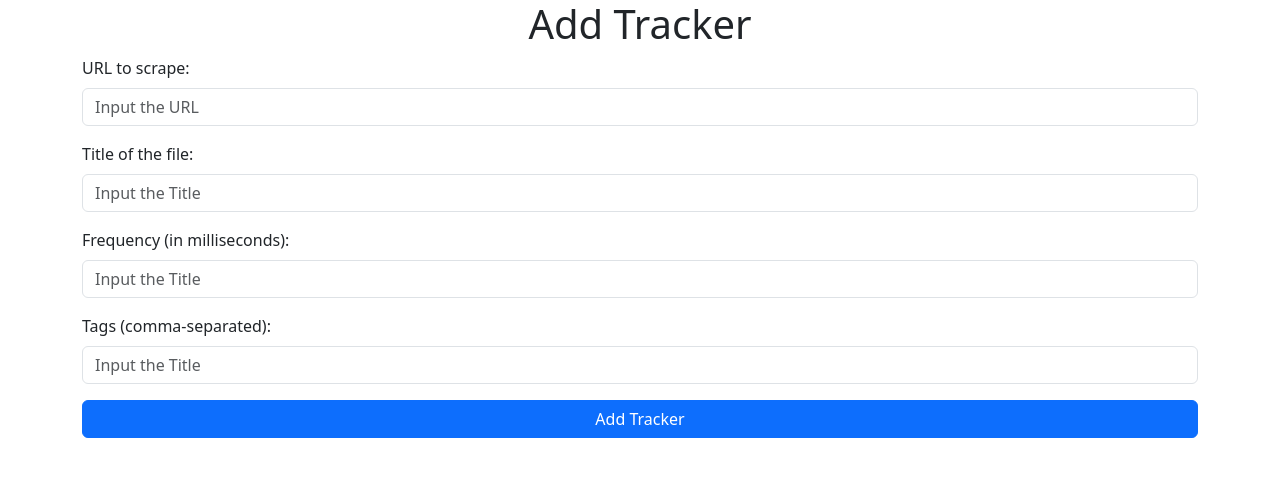
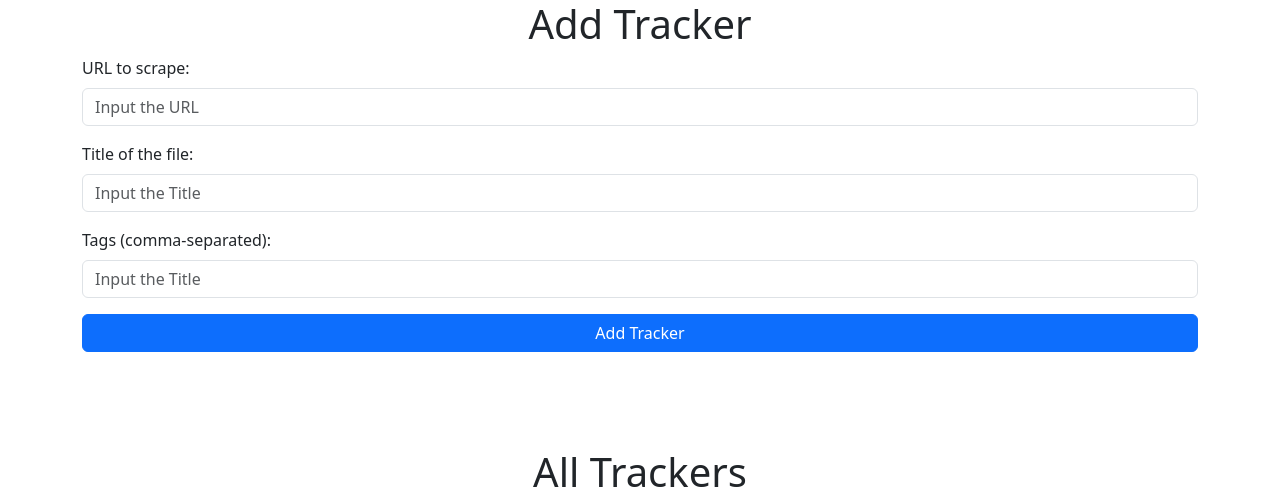
Before and after one commit to pamo22/Capstone2024, a Flask app: page /tracker in a window 1280 px wide. Shown: the top 504 px of the page. Run offline with Flask 3, Linux system fonts and the light colour scheme; data that the repository does not hold is empty.

Commit message:
change tracker page so input freq is hidden

```diff
--- a/flaskProject/templates/tracker.html
+++ b/flaskProject/templates/tracker.html
@@ -16,7 +16,7 @@
             <label for="title" class="form-label">Title of the file:</label>
             <input type="text" class="form-control" name="title" id="title" placeholder="Input the Title" required>
         </div>
-        <div class="mb-3">
+        <div class="mb-3" hidden>
             <label for="frequency" class="form-label">Frequency (in milliseconds):</label>
             <input type="number" class="form-control" name="frequency" id="frequency" placeholder="Input the Title"
                    required>
```
